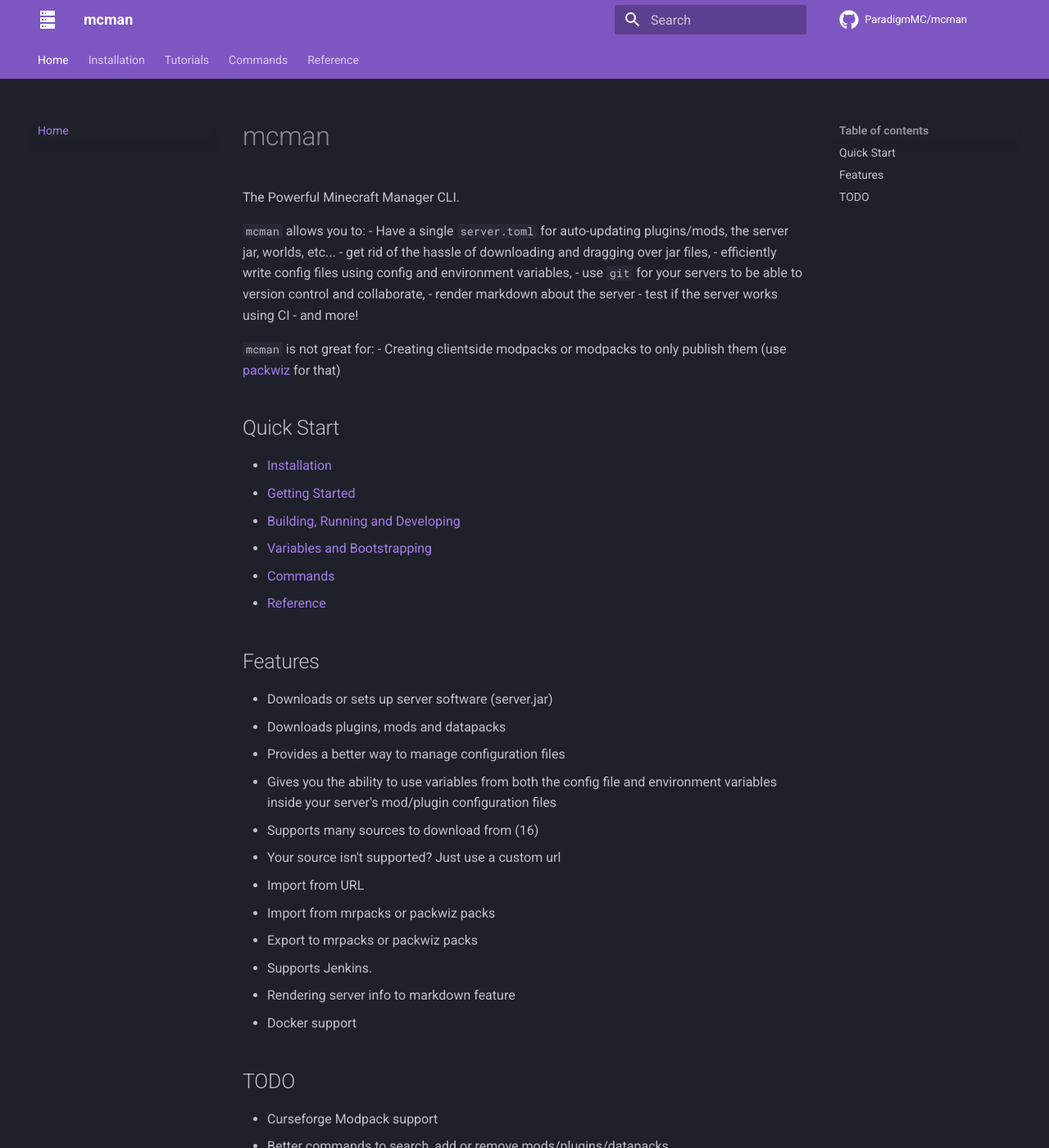
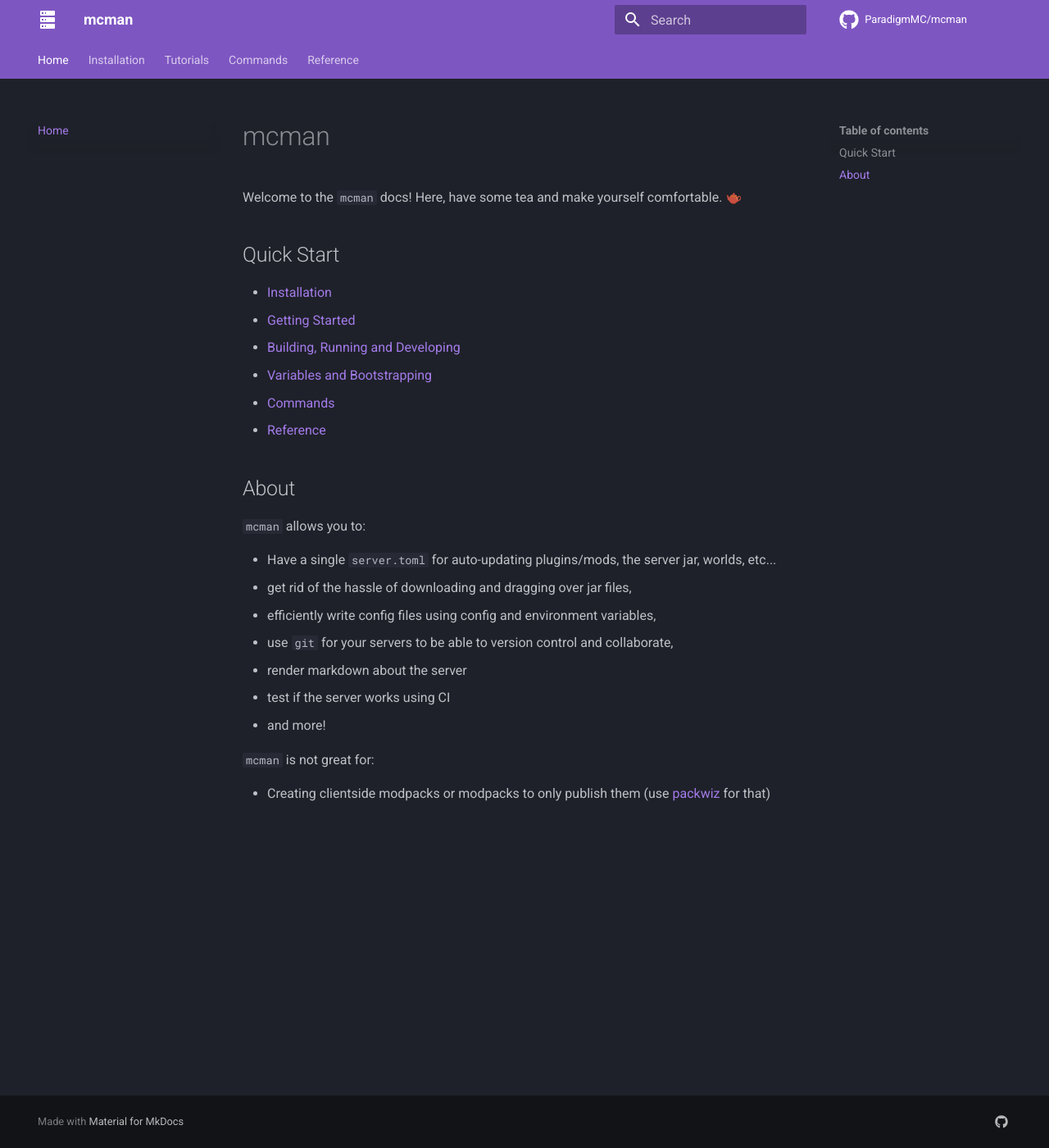
Before and after one commit to ParadigmMC/mcman, an MkDocs documentation site: the page built from docs/index.md, in a window 1280 px wide and 1400 px high. Shown: the whole window at 82% size. Built offline with MkDocs 1.6.1 and Material for MkDocs 9.7.7, drawn with Linux system fonts in a browser that asks for light colours; comment, search, counter and statistics services are not loaded; some of the changed text lies outside the part shown.

Commit message:
update some docs

```diff
--- a/docs/index.md
+++ b/docs/index.md
@@ -1,18 +1,6 @@
 # mcman
 
-The Powerful Minecraft Manager CLI.
-
-`mcman` allows you to:
-- Have a single `server.toml` for auto-updating plugins/mods, the server jar, worlds, etc...
-- get rid of the hassle of downloading and dragging over jar files,
-- efficiently write config files using config and environment variables,
-- use `git` for your servers to be able to version control and collaborate,
-- render markdown about the server
-- test if the server works using CI
-- and more!
-
-`mcman` is not great for:
-- Creating clientside modpacks or modpacks to only publish them (use [packwiz](https://packwiz.infra.link/) for that)
+Welcome to the `mcman` docs! Here, have some tea and make yourself comfortable. 🫖
 
 ## Quick Start
 
@@ -23,22 +11,18 @@
 - [Commands](./commands)
 - [Reference](./reference/server.toml.md)
 
-## Features
+## About
 
-- Downloads or sets up server software (server.jar)
-- Downloads plugins, mods and datapacks
-- Provides a better way to manage configuration files
-- Gives you the ability to use variables from both the config file and environment variables inside your server's mod/plugin configuration files
-- Supports many sources to download from (16)
-- Your source isn't supported? Just use a custom url
-- Import from URL
-- Import from mrpacks or packwiz packs
-- Export to mrpacks or packwiz packs
-- Supports Jenkins.
-- Rendering server info to markdown feature
-- Docker support
+`mcman` allows you to:
 
-## TODO
+- Have a single `server.toml` for auto-updating plugins/mods, the server jar, worlds, etc...
+- get rid of the hassle of downloading and dragging over jar files,
+- efficiently write config files using config and environment variables,
+- use `git` for your servers to be able to version control and collaborate,
+- render markdown about the server
+- test if the server works using CI
+- and more!
 
-- Curseforge Modpack support
-- Better commands to search, add or remove mods/plugins/datapacks
+`mcman` is not great for:
+
+- Creating clientside modpacks or modpacks to only publish them (use [packwiz](https://packwiz.infra.link/) for that)
```
Also changed, not shown: README.md (+15 -9 lines), docs/installation.md (+1 -1 lines).
